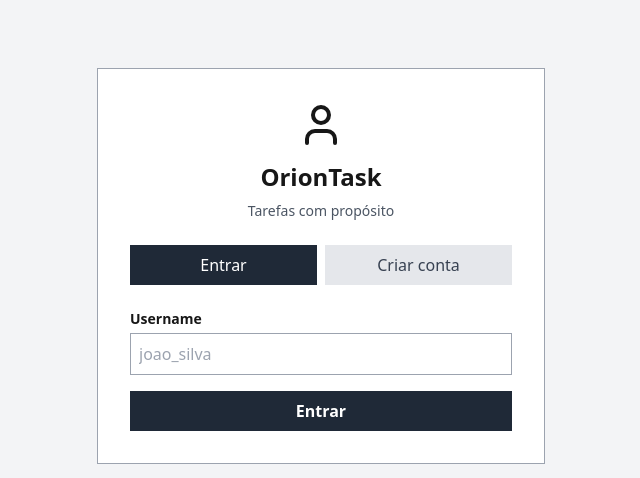
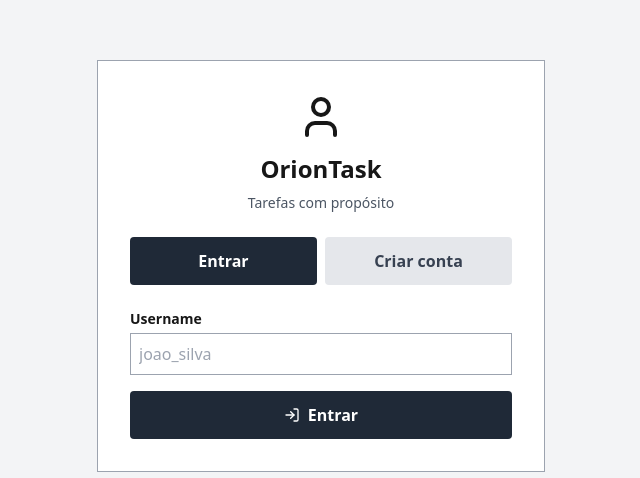
Before and after one commit to arturgso/oriontask, a React app in the folder frontend/: page / in a window 1280 px wide. Shown: the part 134-612 px from the top of the page, without its empty margins (319-959 px from the left). Built offline with nearby package versions, Linux system fonts and the light colour scheme; the HTML template or start-up script is replaced by a standard one.

Commit message:
chore(frontend): melhorar acessibilidade dos botoes

```diff
--- a/frontend/src/components/Sidebar.tsx
+++ b/frontend/src/components/Sidebar.tsx
@@ -54,12 +54,12 @@ export function Sidebar() {
 }
 
 const Styles = {
-  sidebar: 'w-56 bg-gray-200 p-4 flex flex-col h-full',
+  sidebar: 'w-56 bg-gray-200 p-5 flex flex-col h-full',
   section: 'mb-6',
   sectionTitle: 'block mb-2 text-sm font-bold',
   list: 'space-y-1',
-  listItem: 'text-sm py-1 px-2 hover:bg-gray-300 cursor-pointer flex items-center gap-2',
-  addItem: 'text-gray-600 border-t border-gray-400 mt-2 pt-2',
+  listItem: 'text-sm py-2 px-3 hover:bg-gray-300 cursor-pointer flex items-center gap-2 rounded',
+  addItem: 'text-gray-700 border-t border-gray-400 mt-2 pt-2 font-semibold',
   dot: 'w-3 h-3 rounded-full flex-shrink-0',
-  logoutButton: 'mt-auto flex items-center gap-2 text-sm px-2 py-1 hover:bg-gray-300 w-full text-left',
+  logoutButton: 'mt-auto flex items-center gap-2 text-sm px-3 py-2 hover:bg-gray-300 w-full text-left rounded font-semibold',
 };
--- a/frontend/src/components/TaskCard.tsx
+++ b/frontend/src/components/TaskCard.tsx
@@ -1,7 +1,7 @@
 import { TaskStatus, type Task } from '../types';
 import { KarmaBadge } from './KarmaBadge';
 import { EffortTag } from './EffortTag';
-import { Trash2 } from 'lucide-react';
+import { Trash2, MoveRight, Clock, Check } from 'lucide-react';
 
 interface TaskCardProps {
   task: Task;
@@ -30,26 +30,46 @@ export function TaskCard({ task, onComplete, onMove, onDelete }: TaskCardProps)
       {!isDone && (
         <div className={Styles.actions}>
           {task.status !== TaskStatus.NOW && onMove && (
-            <button onClick={() => onMove(TaskStatus.NOW)} className={Styles.button + ' ' + Styles.moveButton} title="Mover para Agora">
-              ⏩
+            <button
+              onClick={() => onMove(TaskStatus.NOW)}
+              className={Styles.button + ' ' + Styles.moveButton}
+              title="Mover para Agora"
+            >
+              <MoveRight size={14} />
+              <span>Agora</span>
             </button>
           )}
 
           {task.status === TaskStatus.NOW && onMove && (
-            <button onClick={() => onMove(TaskStatus.NEXT)} className={Styles.button + ' ' + Styles.moveButton} title="Mover para Depois">
-              ⏳
+            <button
+              onClick={() => onMove(TaskStatus.NEXT)}
+              className={Styles.button + ' ' + Styles.moveButton}
+              title="Mover para Depois"
+            >
+              <Clock size={14} />
+              <span>Depois</span>
             </button>
           )}
 
           {onComplete && (
-            <button onClick={onComplete} className={Styles.button + ' ' + Styles.completeButton} title="Concluir">
-              ✔
+            <button
+              onClick={onComplete}
+              className={Styles.button + ' ' + Styles.completeButton}
+              title="Concluir"
+            >
+              <Check size={14} />
+              <span>Concluir</span>
             </button>
           )}
 
           {onDelete && (
-            <button onClick={onDelete} className={Styles.button + ' ' + Styles.deleteButton} title="Remover">
+            <button
+              onClick={onDelete}
+              className={Styles.button + ' ' + Styles.deleteButton}
+              title="Remover"
+            >
               <Trash2 size={14} />
+              <span>Remover</span>
             </button>
           )}
         </div>
@@ -65,8 +85,8 @@ const Styles = {
   title: (isDone: boolean) => `text-sm ${isDone ? 'line-through text-gray-400' : 'text-gray-900'}`,
   description: 'text-xs text-gray-600 mt-1',
   badges: 'flex gap-1 mt-1',
-  actions: 'flex gap-1 flex-shrink-0',
-  button: 'px-2 py-1 text-xs border border-gray-300',
+  actions: 'flex gap-2 flex-shrink-0',
+  button: 'px-3 py-2 text-sm border border-gray-300 rounded flex items-center gap-1.5 hover:bg-gray-100',
   moveButton: 'hover:bg-gray-100',
   completeButton: 'hover:bg-gray-100',
   deleteButton: 'hover:bg-red-50 hover:border-red-300 hover:text-red-600',
--- a/frontend/src/pages/DharmasPage.tsx
+++ b/frontend/src/pages/DharmasPage.tsx
@@ -1,6 +1,6 @@
 import { useState, useEffect } from 'react';
 import { useNavigate } from 'react-router-dom';
-import { Trash2 } from 'lucide-react';
+import { Trash2, Plus, ArrowRight } from 'lucide-react';
 import { useStore } from '../state/store';
 import { Sidebar } from '../components/Sidebar';
 import toast from 'react-hot-toast';
@@ -93,14 +93,16 @@ export function DharmasPage() {
               className={Styles.deleteBtn}
               title="Remover Dharma"
             >
-              <Trash2 size={16} />
+              <Trash2 size={14} />
+              <span>Remover</span>
             </button>
           </div>
         ))}
 
         {dharmas.length < 8 && (
           <button onClick={() => setShowForm(true)} className={Styles.addButton}>
-            + Adicionar Dharma
+            <Plus size={16} />
+            <span>Adicionar Dharma</span>
           </button>
         )}
       </div>
@@ -142,7 +144,8 @@ export function DharmasPage() {
 
             <div className={Styles.actions}>
               <button type="submit" className={Styles.submitBtn}>
-                Criar
+                <Plus size={16} />
+                <span>Criar Dharma</span>
               </button>
               <button
                 type="button"
@@ -157,7 +160,8 @@ export function DharmasPage() {
       )}
 
       <button onClick={() => navigate('/agora')} className={Styles.agoraButton}>
-        Ver Agora
+        <ArrowRight size={16} />
+        <span>Ver Agora</span>
       </button>
         </section>
       </main>
@@ -179,8 +183,8 @@ const Styles = {
   dharmaContent: 'flex items-center gap-3 flex-1 cursor-pointer',
   colorDot: 'w-4 h-4 rounded-full',
   dharmaName: 'text-gray-800',
-  deleteBtn: 'text-gray-400 hover:text-red-600 p-1',
-  addButton: 'w-full border-2 border-dashed border-gray-400 p-3 text-gray-600 hover:bg-gray-50 hover:border-gray-500',
+  deleteBtn: 'text-gray-600 hover:text-red-600 px-3 py-2 text-sm border border-gray-300 rounded flex items-center gap-1 hover:bg-red-50',
+  addButton: 'w-full border-2 border-dashed border-gray-400 p-3 text-gray-700 hover:bg-gray-50 hover:border-gray-500 flex items-center justify-center gap-2 text-sm font-medium',
   modal: 'fixed inset-0 bg-black/30 flex items-center justify-center',
   form: 'bg-white border border-gray-400 p-6 max-w-md w-full m-4',
   formTitle: 'text-xl font-bold mb-4',
@@ -190,7 +194,7 @@ const Styles = {
   colorGrid: 'grid grid-cols-4 gap-2',
   colorOption: 'w-10 h-10 cursor-pointer border-2',
   actions: 'flex gap-2 mt-4',
-  submitBtn: 'flex-1 bg-gray-800 text-white py-2 hover:bg-gray-700',
-  cancelBtn: 'flex-1 bg-gray-300 text-gray-800 py-2 hover:bg-gray-400',
-  agoraButton: 'fixed bottom-4 right-4 bg-gray-800 text-white px-4 py-2 hover:bg-gray-700',
+  submitBtn: 'flex-1 bg-gray-800 text-white py-3 px-4 hover:bg-gray-700 flex items-center justify-center gap-2 text-sm font-semibold',
+  cancelBtn: 'flex-1 bg-gray-300 text-gray-800 py-3 px-4 hover:bg-gray-400 text-sm font-semibold',
+  agoraButton: 'fixed bottom-4 right-4 bg-gray-800 text-white px-4 py-3 hover:bg-gray-700 flex items-center gap-2 text-sm font-semibold rounded shadow',
 };
--- a/frontend/src/pages/LoginPage.tsx
+++ b/frontend/src/pages/LoginPage.tsx
@@ -3,7 +3,7 @@ import { useNavigate } from 'react-router-dom';
 import { usersApi } from '../api';
 import { useStore } from '../state/store';
 import toast from 'react-hot-toast';
-import { User as UserIcon } from 'lucide-react';
+import { User as UserIcon, LogIn, UserPlus } from 'lucide-react';
 
 export function LoginPage() {
   const [isSignup, setIsSignup] = useState(false);
@@ -90,7 +90,12 @@ export function LoginPage() {
             </div>
 
             <button type="submit" disabled={loading} className={Styles.button}>
-              {loading ? 'Entrando...' : 'Entrar'}
+              {loading ? 'Entrando...' : (
+                <span className={Styles.buttonContent}>
+                  <LogIn size={16} />
+                  Entrar
+                </span>
+              )}
             </button>
           </form>
         ) : (
@@ -132,7 +137,12 @@ export function LoginPage() {
             </div>
 
             <button type="submit" disabled={loading} className={Styles.button}>
-              {loading ? 'Criando...' : 'Criar conta'}
+              {loading ? 'Criando...' : (
+                <span className={Styles.buttonContent}>
+                  <UserPlus size={16} />
+                  Criar conta
+                </span>
+              )}
             </button>
           </form>
         )}
@@ -150,11 +160,12 @@ const Styles = {
   subtitle: 'text-sm text-gray-600',
   tabs: 'flex gap-2 mb-6',
   tab: (active: boolean) =>
-    `flex-1 py-2 font-medium ${active ? 'bg-gray-800 text-white' : 'bg-gray-200 text-gray-700 hover:bg-gray-300'}`,
+    `flex-1 py-3 font-semibold rounded ${active ? 'bg-gray-800 text-white' : 'bg-gray-200 text-gray-700 hover:bg-gray-300'}`,
   form: 'space-y-4',
   field: 'space-y-1',
   label: 'block text-sm font-semibold',
   input: 'w-full px-2 py-2 border border-gray-400 focus:outline-none focus:border-gray-600',
   hint: 'text-xs text-gray-500',
-  button: 'w-full bg-gray-800 text-white py-2 font-semibold hover:bg-gray-700 disabled:opacity-50',
+  button: 'w-full bg-gray-800 text-white py-3 font-semibold hover:bg-gray-700 disabled:opacity-50 rounded flex items-center justify-center',
+  buttonContent: 'flex items-center gap-2',
 };
--- a/frontend/src/pages/TasksPage.tsx
+++ b/frontend/src/pages/TasksPage.tsx
@@ -246,7 +246,7 @@ const Styles = {
   section: 'mb-6',
   sectionHeader: 'flex justify-between items-center mb-3 border-b pb-2',
   sectionTitle: 'text-base font-bold',
-  addButton: 'px-3 py-1 bg-gray-800 text-white text-sm hover:bg-gray-700 flex items-center gap-1',
+  addButton: 'px-4 py-2 bg-gray-800 text-white text-sm hover:bg-gray-700 flex items-center gap-2 rounded font-semibold',
   taskList: 'space-y-2',
   empty: 'text-center text-gray-500 py-4 text-sm',
   modal: 'fixed inset-0 bg-black/30 flex items-center justify-center p-4',
@@ -256,7 +256,7 @@ const Styles = {
   label: 'block text-sm font-semibold mb-1',
   input: 'w-full px-2 py-1 border border-gray-400 focus:outline-none focus:border-gray-600',
   select: 'w-full px-2 py-1 border border-gray-400 focus:outline-none focus:border-gray-600',
-  formActions: 'flex gap-2 mt-4',
-  cancelButton: 'flex-1 px-3 py-2 bg-gray-300 hover:bg-gray-400',
-  submitButton: 'flex-1 px-3 py-2 bg-gray-800 text-white hover:bg-gray-700 disabled:opacity-50',
+  formActions: 'flex gap-3 mt-5',
+  cancelButton: 'flex-1 px-4 py-3 bg-gray-300 hover:bg-gray-400 font-semibold',
+  submitButton: 'flex-1 px-4 py-3 bg-gray-800 text-white hover:bg-gray-700 disabled:opacity-50 disabled:cursor-not-allowed font-semibold',
 };
```
